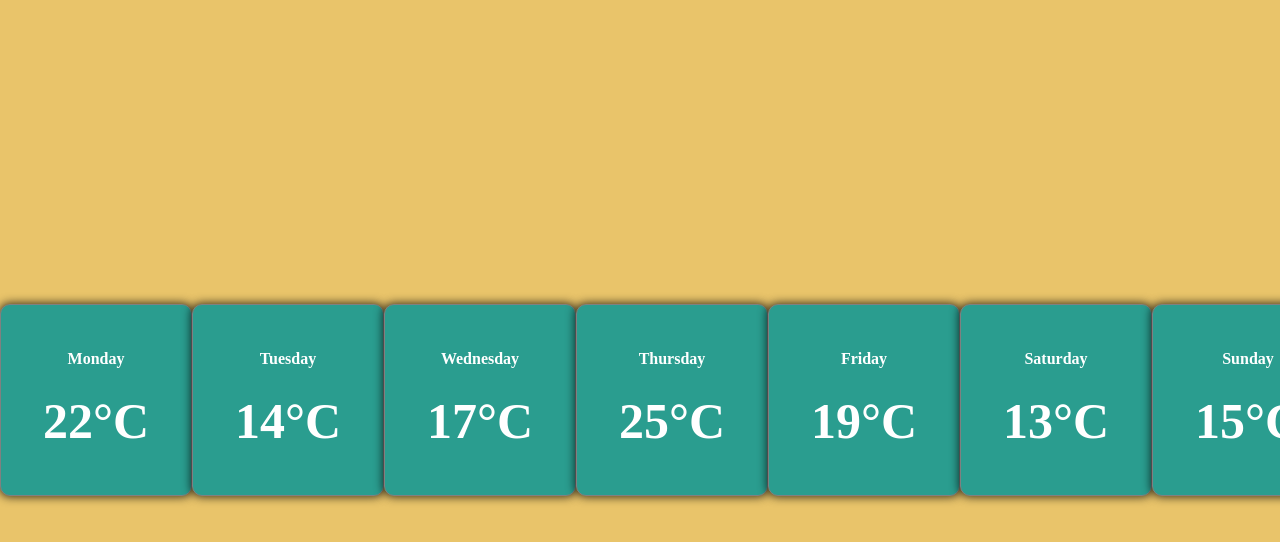
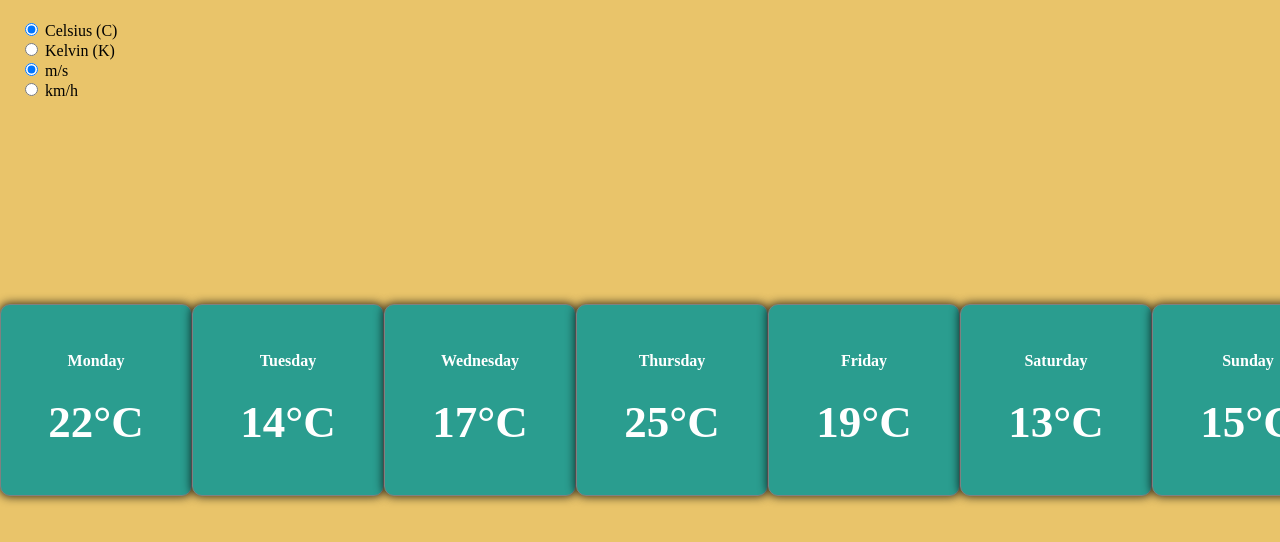
Before and after one commit to nikolamakariev/weather-app, a plain HTML site: page index.html in a window 1280 px wide. Shown: the top 542 px of the page. Drawn offline with Linux system fonts and the light colour scheme.

Commit message:
add logic for converting units

```diff
--- a/app.js
+++ b/app.js
@@ -46,6 +46,8 @@ const weatherData = {
     }]
 };
 
+const content = document.getElementById('content');
+
 function onLoad(){
     createDaysOfTheWeek();
 }
@@ -57,7 +59,6 @@ function createDaysOfTheWeek(){
         fragment.appendChild(day);
     });
 
-    const content = document.getElementById('content');
     content.appendChild(fragment);
 }
 
@@ -72,9 +73,40 @@ function createDay(element){
     weekDay.appendChild(weekDayName);
 
     const weekDayTemperature = document.createElement('div');
-    weekDayTemperature.textContent = `${element.temp}°${weatherData.tempUnit}`;
+    weekDayTemperature.textContent = `${convertToKelvin(element.temp)}°${weatherData.tempUnit}`;
     weekDayTemperature.classList.add('temperature');
     weekDay.appendChild(weekDayTemperature);
 
     return weekDay;
 }
+
+function convertToKelvin(temp){
+    if(weatherData.tempUnit === 'K') {
+        return temp + 273.15;
+    }
+
+    return temp;
+}
+
+function convertToKmPerHour(windSpeed){
+    if(weatherData.windSpeedUnit === 'km/h') {
+        return (windSpeed / 1000 * 3600).toFixed(2);;
+    }
+
+    return windSpeed;
+}
+
+function changeTemperatureUnits(unit){
+    weatherData.tempUnit = unit;
+    redraw();
+}
+
+function changeWindSpeedUnits(unit){
+    weatherData.windSpeedUnit = unit;
+    redraw();
+}
+
+function redraw(){
+    content.innerHTML = '';
+    createDaysOfTheWeek();
+}
--- a/dialog.js
+++ b/dialog.js
@@ -19,9 +19,9 @@ function onWeekDayClick(element){
     const type = dialog.getElementsByClassName('type')[0];
 
     day.textContent = element.day;
-    temperature.textContent = `${element.temp}°${weatherData.tempUnit}`;
+    temperature.textContent = `${convertToKelvin(element.temp)}°${weatherData.tempUnit}`;
     windDirection.style.transform = `rotate(${bearings[element.windDirection]}deg)`;
-    windSpeed.textContent = `Wind speed: ${element.windSpeed} ${weatherData.windSpeedUnit}`;
+    windSpeed.textContent = `Wind speed: ${convertToKmPerHour(element.windSpeed)} ${weatherData.windSpeedUnit}`;
     type.textContent = element.type;
 
     dialog.showModal();
--- a/index.html
+++ b/index.html
@@ -9,6 +9,22 @@
 </head>
 <body onload="onLoad()">
     <div id="content">
+    </div>
+
+    <div class="units">
+        <div class="temperatureUnits">
+            <input type="radio" id="celsius" name="temperature" value="C" checked  onchange="changeTemperatureUnits('C')">
+            <label for="celsius">Celsius (C)</label><br>
+            <input type="radio" id="kelvin" name="temperature" value="K" onchange="changeTemperatureUnits('K')">
+            <label for="kelvin">Kelvin (K)</label><br>
+        </div>
+
+        <div class="windSpeedUnits">
+            <input type="radio" id="meterPerSecond" name="windSpeed" value="m/s" checked  onchange="changeWindSpeedUnits('m/s')">
+            <label for="meterPerSecond">m/s</label><br>
+            <input type="radio" id="kmPerHour" name="windSpeed" value="km/h" onchange="changeWindSpeedUnits('km/h')">
+            <label for="kmPerHour">km/h</label><br>
+        </div>
     </div>
 
     <dialog id="dialog">
--- a/style.css
+++ b/style.css
@@ -35,7 +35,7 @@ body {
 }
 
 .temperature {
-    font-size: 50px;
+    font-size: 45px;
 }
 
 dialog {
@@ -77,3 +77,9 @@ dialog {
 .arrow {
     height: 20px;
 }
+
+.units {
+    position: fixed;
+    top: 20px;
+    left: 20px;
+}
```
